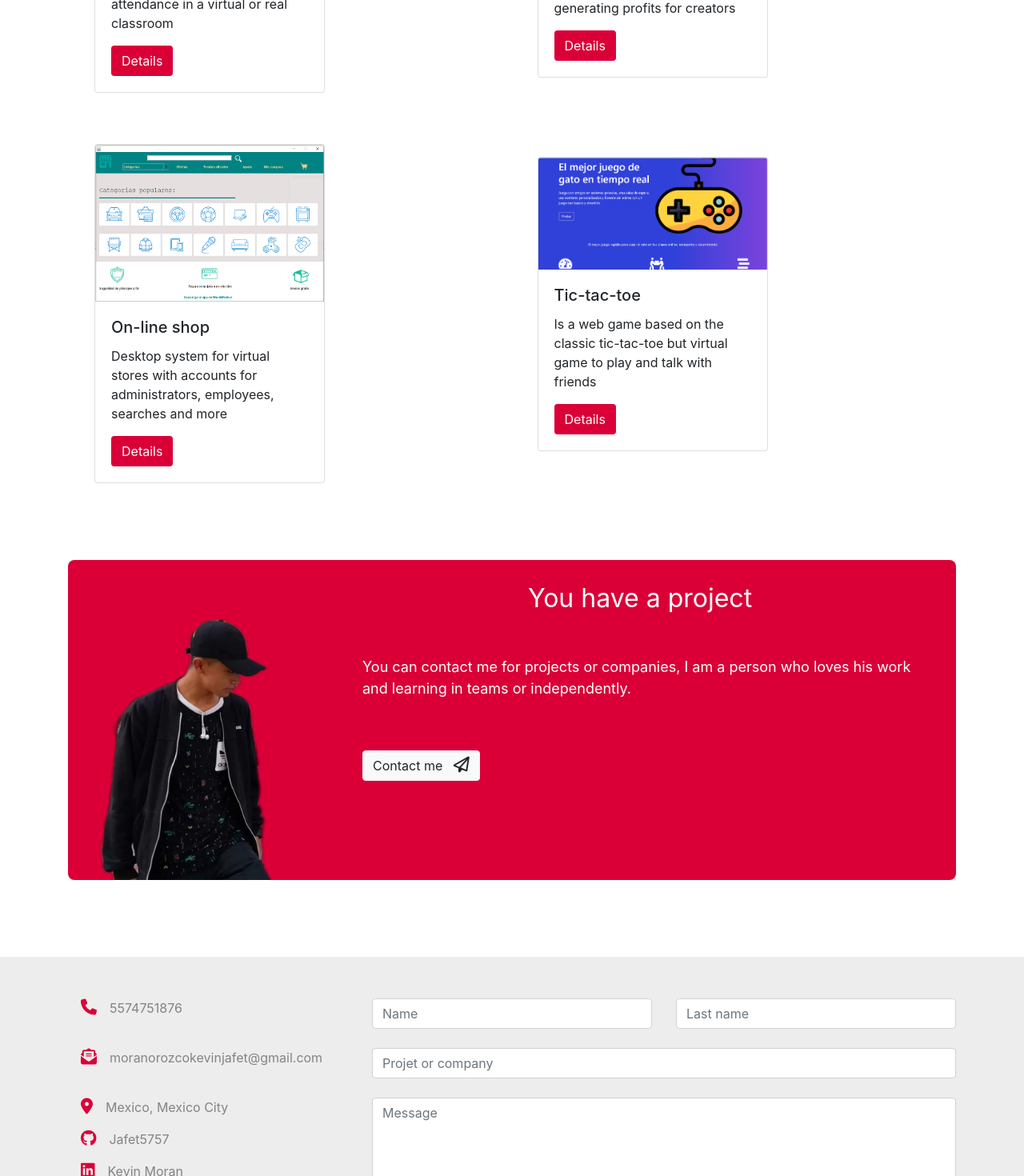
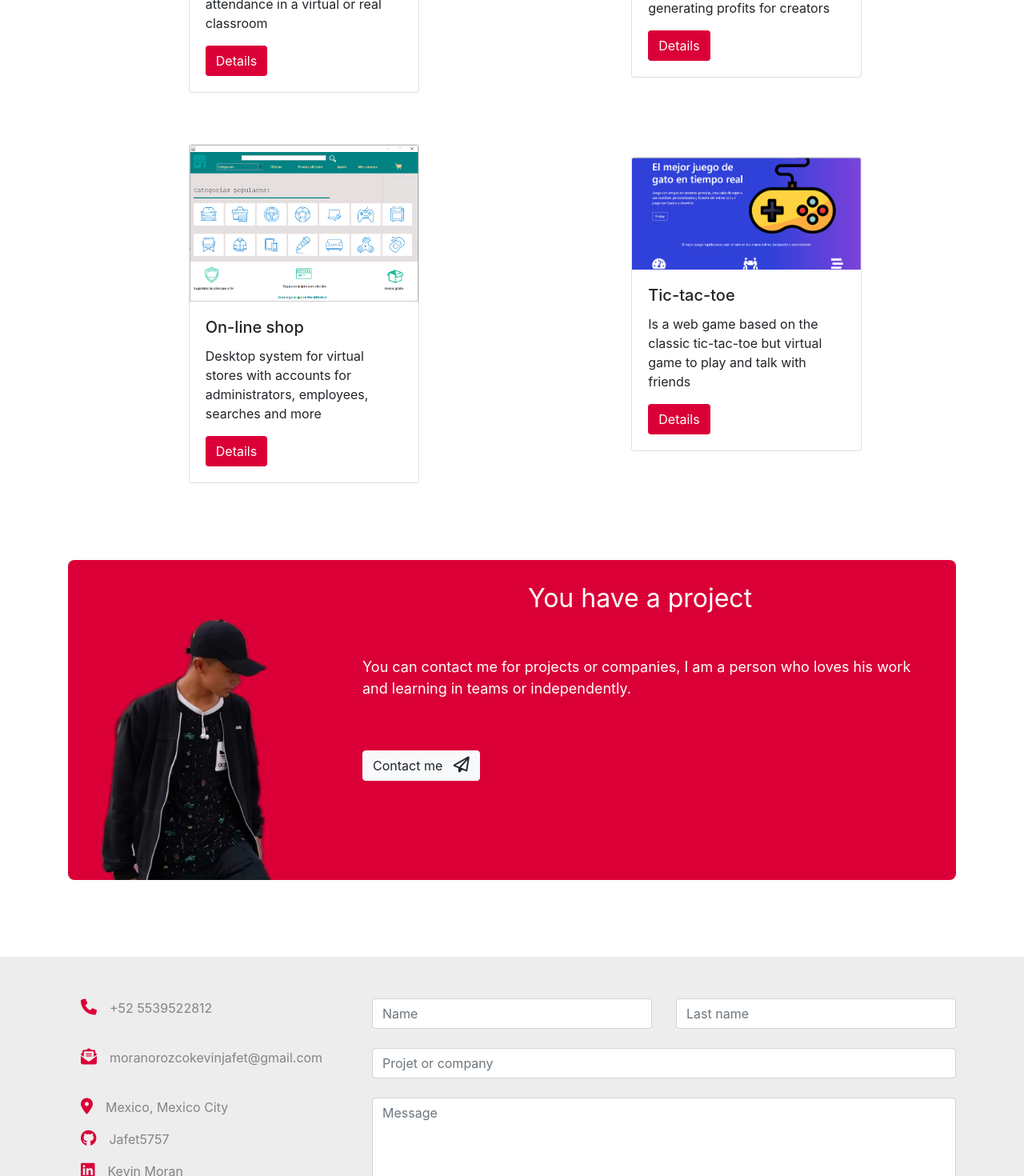
Before and after one commit to Jafet5757/My-folder, a React (Create React App) app: page / in a window 1280 px wide. Shown: the part 2109-3579 px from the top of the page at 80% size. Built offline with nearby package versions, Linux system fonts and the light colour scheme.

Commit message:
add new cv, number phone and card alined

```diff
--- a/package.json
+++ b/package.json
@@ -13,7 +13,7 @@
     "react-bootstrap": "^1.6.1",
     "react-dom": "^17.0.2",
     "react-router-dom": "^5.2.0",
-    "react-scripts": "4.0.3",
+    "react-scripts": "^4.0.3",
     "web-vitals": "^1.0.1"
   },
   "scripts": {
--- a/src/components/AboutMe.js
+++ b/src/components/AboutMe.js
@@ -13,7 +13,7 @@ export default function AboutMe() {
             Web developer with experience in backend and frontend, apply
             WebService and databases, knowledge in UX/UI and design.
           </p>
-          <a className="btn bg-red text-white mt-4" href="/pdf/CV.pdf">
+          <a className="btn bg-red text-white mt-4" href="/pdf/CV2.pdf">
             Download my cv &nbsp;&nbsp;
             <i class="far fa-arrow-alt-circle-down"></i>
           </a>
--- a/src/components/Card.js
+++ b/src/components/Card.js
@@ -4,7 +4,7 @@ import { Link } from 'react-router-dom'
 export default function Card({img, alt, title, des, href}) {
   return (
     <div>
-      <div class="card" style={{width: '18rem'}}>
+      <div class="card mx-auto" style={{width: '18rem'}}>
         <img src={img} class="card-img-top" alt={alt} />
         <div class="card-body">
           <h5 class="card-title">{title}</h5>
--- a/src/components/Contact.js
+++ b/src/components/Contact.js
@@ -49,7 +49,7 @@ export default function Contact() {
           <div className="col pl-5">
             <p>
               <i class="fas fa-phone text-red mx-3"></i>
-              <color className="text-grey">5574751876</color>
+              <color className="text-grey">+52 5539522812</color>
             </p>
             <p>
               <i class="fas fa-envelope-open-text text-red mx-3"></i>
@@ -72,7 +72,7 @@ export default function Contact() {
         <div className="row my-4">
           <div className="col-md d-contact">
             <i class="fas fa-phone text-red mx-3"></i>
-            <color className="text-grey">5574751876</color>
+            <color className="text-grey">+52 5539522812</color>
           </div>
           <div className="col-md">
             <input
--- a/src/components/Education.js
+++ b/src/components/Education.js
@@ -123,7 +123,7 @@ export default function Education() {
                 <p className="text-grey">Mexico, University</p>
                 <p className="text-grey">Computer College</p>
               </p>
-              <p className="text-grey">2021 - 2025</p>
+              <p className="text-grey">2021 - Present</p>
             </div>
             <div
               class="tab-pane fade"
```
Also changed, not shown: 2 other files (tests, documents, lock files or other folders).
